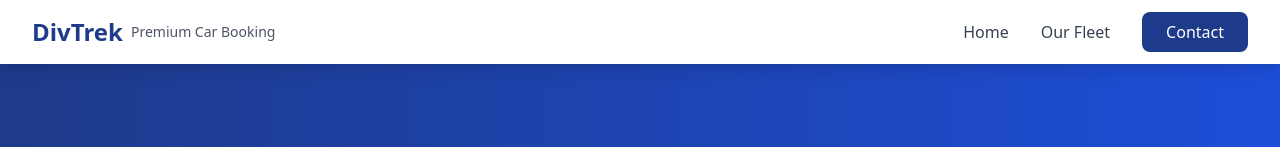
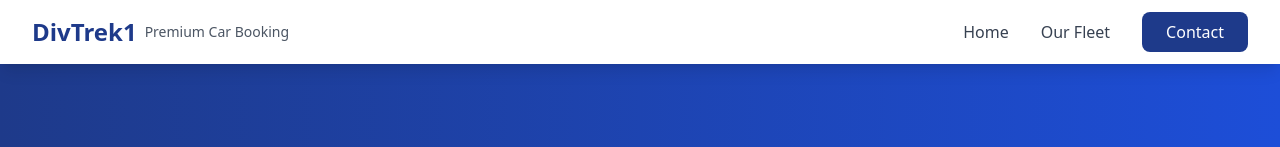
Before and after one commit to Atharv-Untwale/Div-Trek, a React (Vite) app: page / in a window 1280 px wide. Shown: the top 147 px of the page. Built offline with nearby package versions, Linux system fonts and the light colour scheme.

Commit message:
Update App.tsx

```diff
--- a/src/App.tsx
+++ b/src/App.tsx
@@ -233,7 +233,7 @@
         <div className="max-w-7xl mx-auto px-4 sm:px-6 lg:px-8">
           <div className="flex justify-between items-center h-16">
             <div className="flex items-center">
-              <h1 className="text-2xl font-bold text-blue-900">DivTrek</h1>
+              <h1 className="text-2xl font-bold text-blue-900">DivTrek1</h1>
               <span className="ml-2 text-sm text-gray-600 hidden sm:inline">Premium Car Booking</span>
             </div>
 
```
